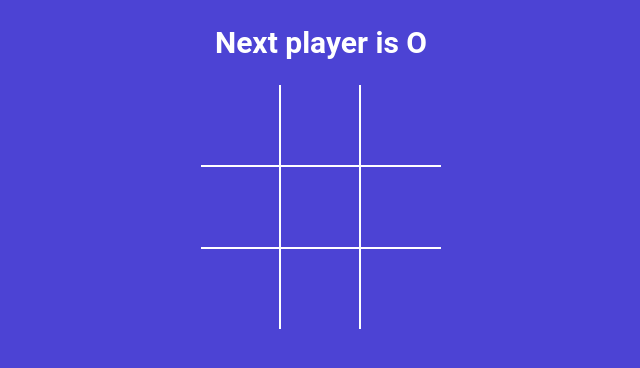
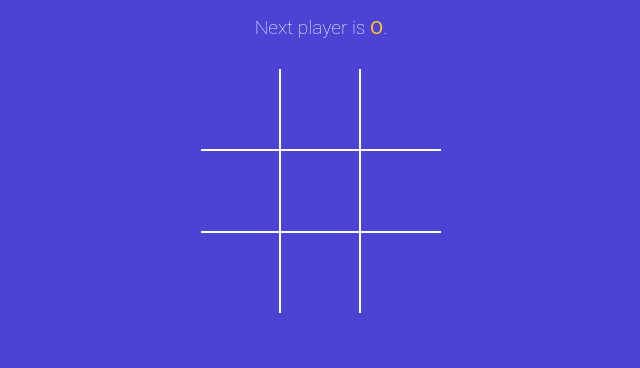
Before and after one commit to apurvanand-2002/Tic-Tac-Toe-Game, a React (Vite) app: page / in a window 1280 px wide. Shown: the top 368 px of the page, without its empty margins (319-959 px from the left). Built offline with nearby package versions, Linux system fonts and the light colour scheme.

Commit message:
display ties message using React Fragments.

```diff
--- a/src/App.jsx
+++ b/src/App.jsx
@@ -2,15 +2,15 @@ import './styles.scss'
 import { useState } from 'react'
 import Board from "./components/Board"
 import { calculateWinner } from './winner'
+import StatusMessage from './components/StatusMessage'
 
 function App() {
 
   const [squares, setSquares] = useState(Array(9).fill(null));
   const [isXNext, setIsXNext] = useState(false);
 
+
   const winner = calculateWinner(squares);
-  const nextPlayer = isXNext ? 'X' : 'O';
-  const statusMessage = winner ? `Winner is ${winner}.` : `Next player is ${nextPlayer}`;
 
   const handleSquareClick = (clickedPosition) => {
     if (squares[clickedPosition] || winner) {
@@ -31,7 +31,7 @@ function App() {
   return (
     <div className='app'>
 
-      <h2>{statusMessage}</h2>
+      <StatusMessage winner={winner} isXNext={isXNext} squares={squares} />
       <Board squares={squares} handleSquareClick={handleSquareClick} />
     </div>);
 }
--- /dev/null
+++ b/src/components/StatusMessage.jsx
@@ -0,0 +1,21 @@
+import React from 'react'
+const StatusMessage = ({ winner, isXNext, squares }) => {
+    const noMovesLeft = squares.every(squareValue => squareValue !== null);
+    const nextPlayer = isXNext ? 'X' : 'O';
+
+    const renderStatusMessage = () => {
+        if (winner) {
+            return <>Winner is <span className={isXNext ? 'text-orange' : 'text-green'}>{winner}</span>.</>;
+        }
+        if (!winner && noMovesLeft) {
+            return <><span className="text-orange">O</span> and <span className="text-green">X</span> tied.</>;
+        }
+        if (!winner && !noMovesLeft) {
+            return <>Next player is <span className={isXNext ? 'text-green' : 'text-orange'}>{nextPlayer}</span>.</>;
+        }
+        return null;
+    }
+
+    return <h2 className="status-message">{renderStatusMessage()}</h2>;
+}
+export default StatusMessage;
```
